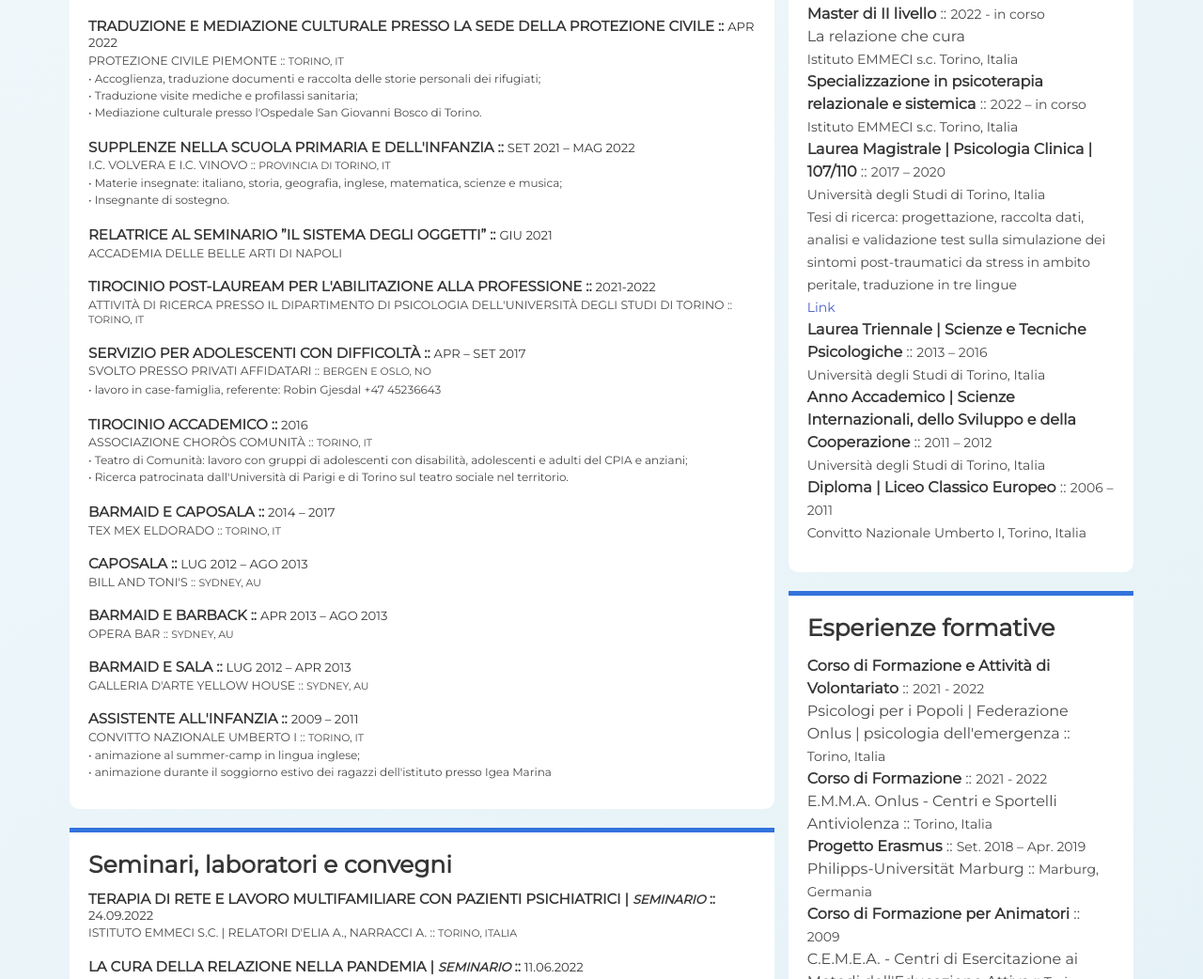
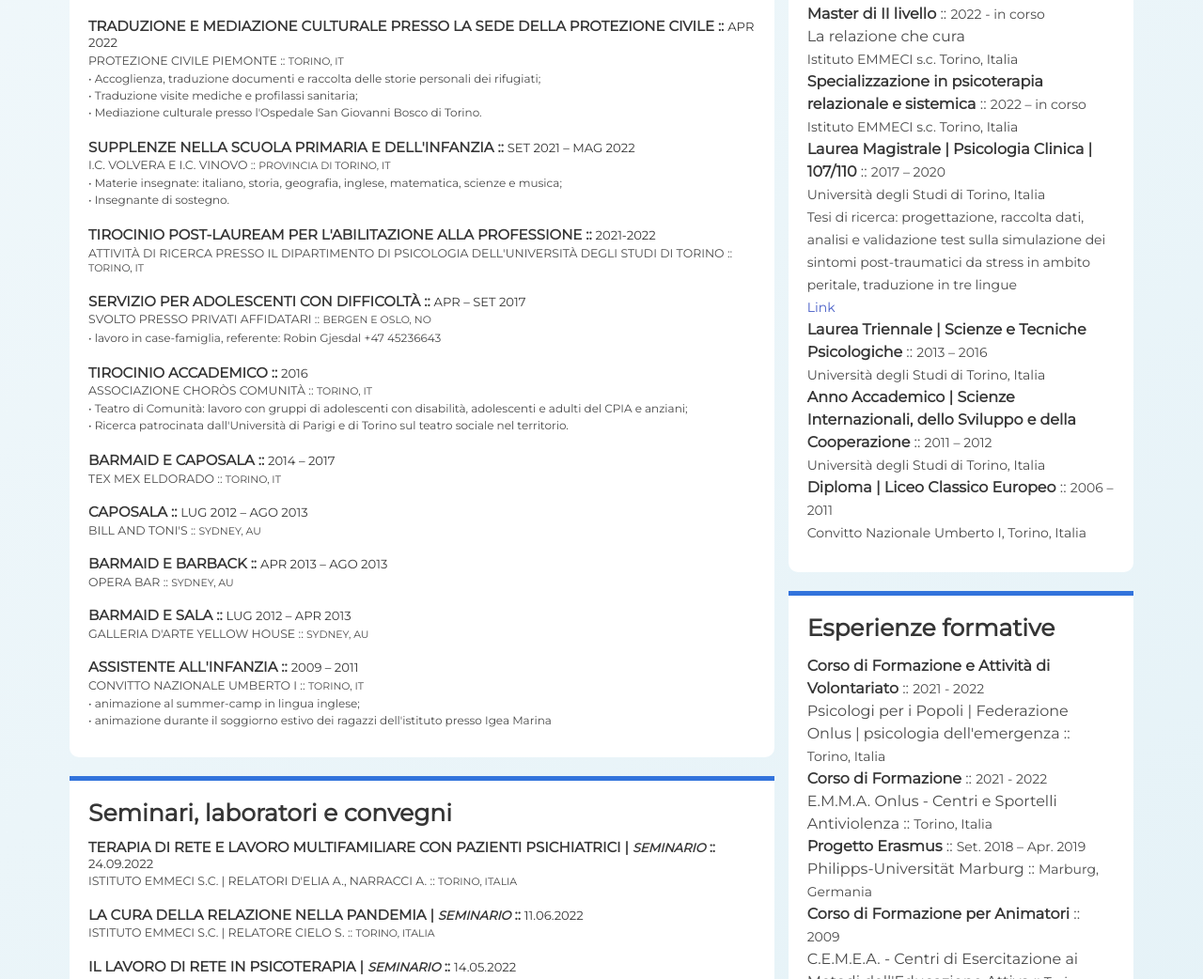
Before and after one commit to jjmala/jjmala.github.io, a Gatsby site: page / in a window 1280 px wide. Shown: the part 1299-2341 px from the top of the page at 94% size. Built offline with nearby package versions, Linux system fonts and the light colour scheme; Gatsby itself is replaced by a stand-in of ours; a web font is replaced by a local one.

Commit message:
Update professional-experience.js

```diff
--- a/src/components/resume-components/professional-experience.js
+++ b/src/components/resume-components/professional-experience.js
@@ -149,14 +149,6 @@ export default function ProfessionalExperience() {
           <li>• Insegnante di sostegno.</li>
         </ul>
       </StyledArticle>
-      {/*Relatrice*/
-      }
-      <StyledArticle>
-        <h4 className='title is-4 is-uppercase'>
-          Relatrice al Seminario ”Il Sistema degli Oggetti” :: <small className='has-text-weight-light'>Giu 2021</small>
-        </h4>
-        <p className='subtitle is-5 is-uppercase mb-1'>Accademia delle Belle Arti di Napoli</p>
-      </StyledArticle>
       {/*Tirocinio post-lauream*/
       }
       <StyledArticle>
```
